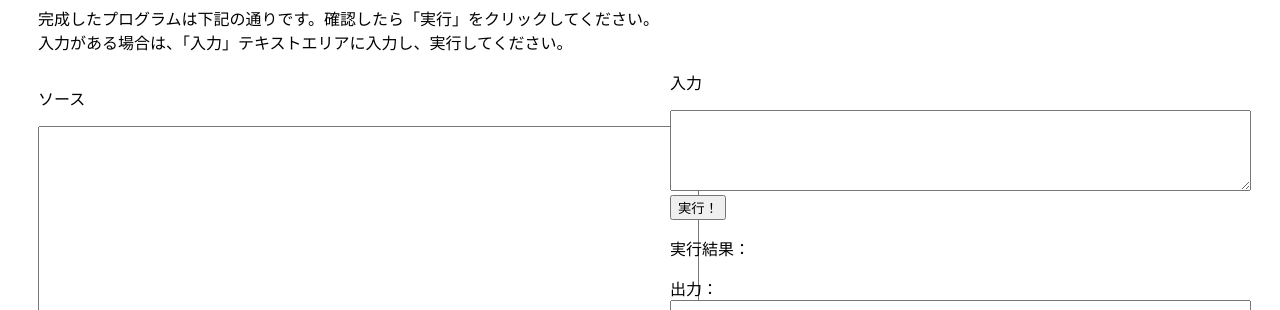
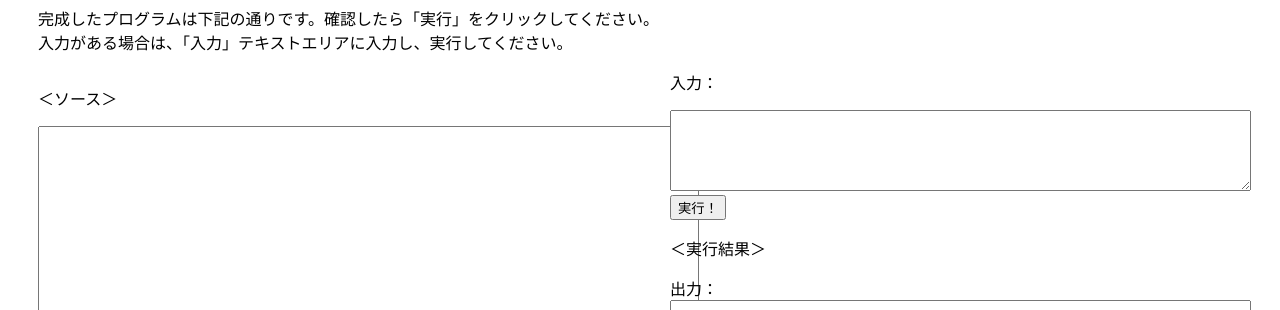
Before and after one commit to KHashimoto3/PLS_FRONT, a Vue app in the folder teikei_proto/: page / in a window 1280 px wide. Shown: the part 1224-1534 px from the top of the page. Built offline with nearby package versions, Linux system fonts and the light colour scheme.

Commit message:
文言の変更

```diff
--- a/teikei_proto/src/components/CodeRun.vue
+++ b/teikei_proto/src/components/CodeRun.vue
@@ -6,15 +6,15 @@
       入力がある場合は、「入力」テキストエリアに入力し、実行してください。
     </p>
     <div class="source">
-      <p>ソース</p>
+      <p>＜ソース＞</p>
       <textarea cols="80" rows="30" v-model="code"> </textarea><br />
     </div>
     <div class="input_output">
-      <p>入力</p>
+      <p>入力：</p>
       <textarea cols="70" rows="5" v-model="input"> </textarea><br />
 
       <button @click="run">実行！</button>
-      <p>実行結果：</p>
+      <p>＜実行結果＞</p>
       <p>
         出力：<br />
         <textarea cols="70" rows="5" v-model="output_txt"></textarea><br />
```
